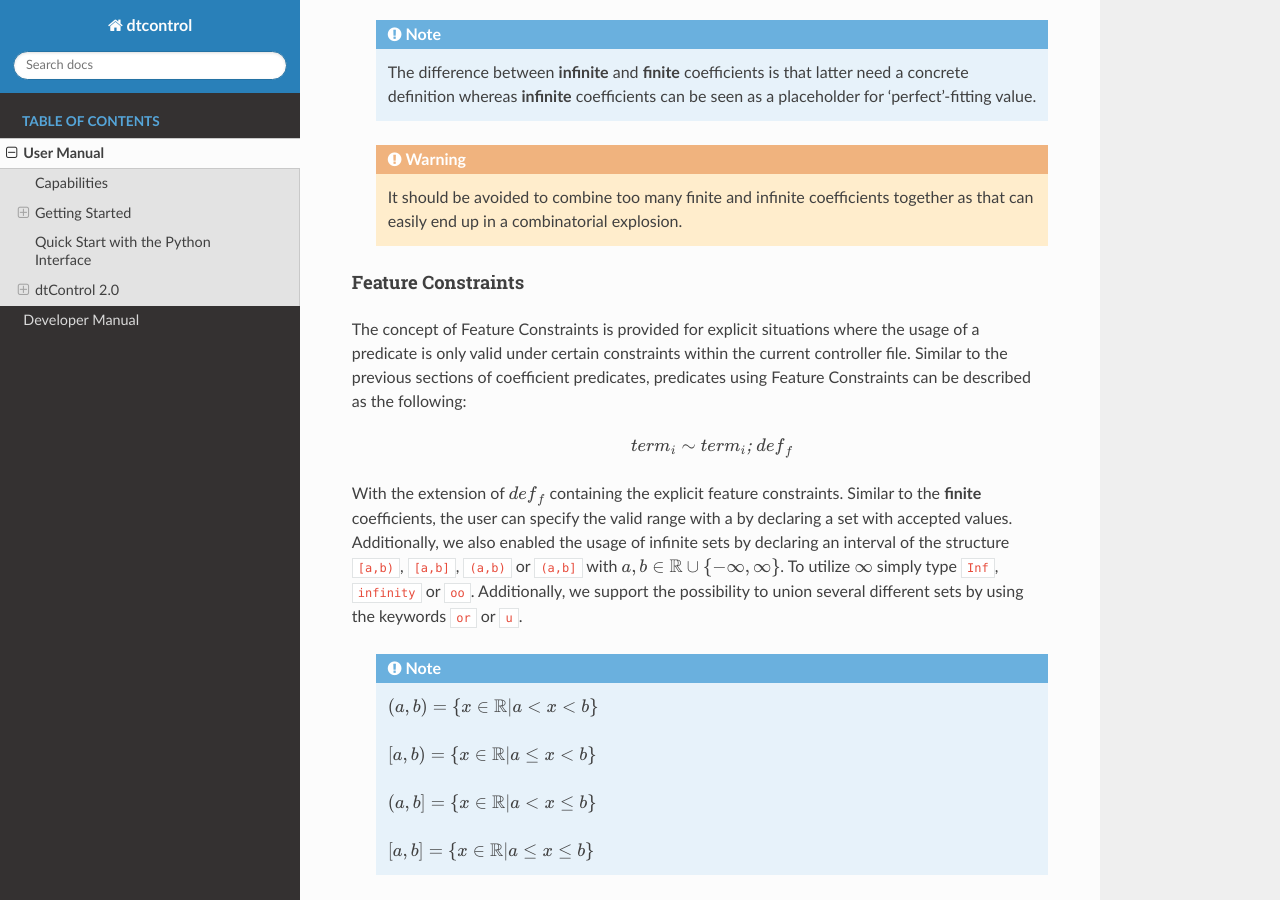
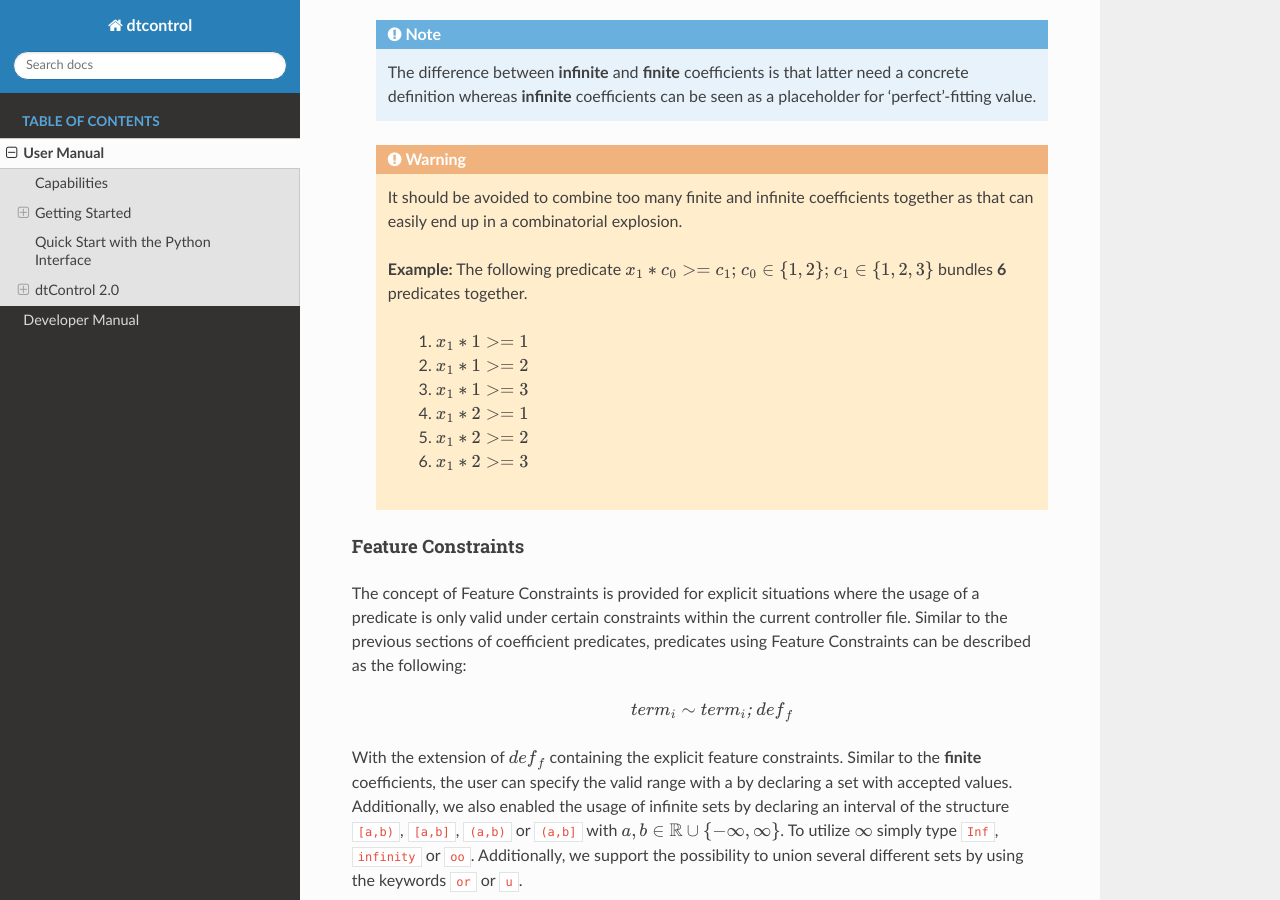
Before and after one commit to hobborg/dtControl, a Sphinx documentation site: the page built from docs/source/userman.rst, in a window 1280 px wide and 900 px high, scrolled down 17957 px. Built offline with Sphinx 7.4.7 and the Read the Docs theme 2.0.0, drawn with Linux system fonts in a browser that asks for light colours; cross-references to code outside the pages are shown as plain code.

Commit message:
added a 'combinatorial explosion' example

```diff
--- a/docs/source/userman.rst
+++ b/docs/source/userman.rst
@@ -649,6 +649,17 @@ Coefficients overcome the limitations of standard predicates by enabling the usa
     .. warning::
         It should be avoided to combine too many finite and infinite coefficients together as that can easily end up in a combinatorial explosion.
 
+        **Example:**
+        The following predicate :math:`x_1 * c_0 >= c_1\text{; }c_0  \in \{1,2\}\text{; }c_1  \in \{1,2,3\}` bundles **6** predicates together.
+
+            #. :math:`x_1 * 1 >= 1`
+            #. :math:`x_1 * 1 >= 2`
+            #. :math:`x_1 * 1 >= 3`
+            #. :math:`x_1 * 2 >= 1`
+            #. :math:`x_1 * 2 >= 2`
+            #. :math:`x_1 * 2 >= 3`
+
+
 Feature Constraints
 """""""""""""""""""""""
 The concept of Feature Constraints is provided for explicit situations where the usage of a predicate is only valid under certain constraints within the current controller file. Similar to the previous sections of coefficient predicates, predicates using Feature Constraints can be described as the following:
```
